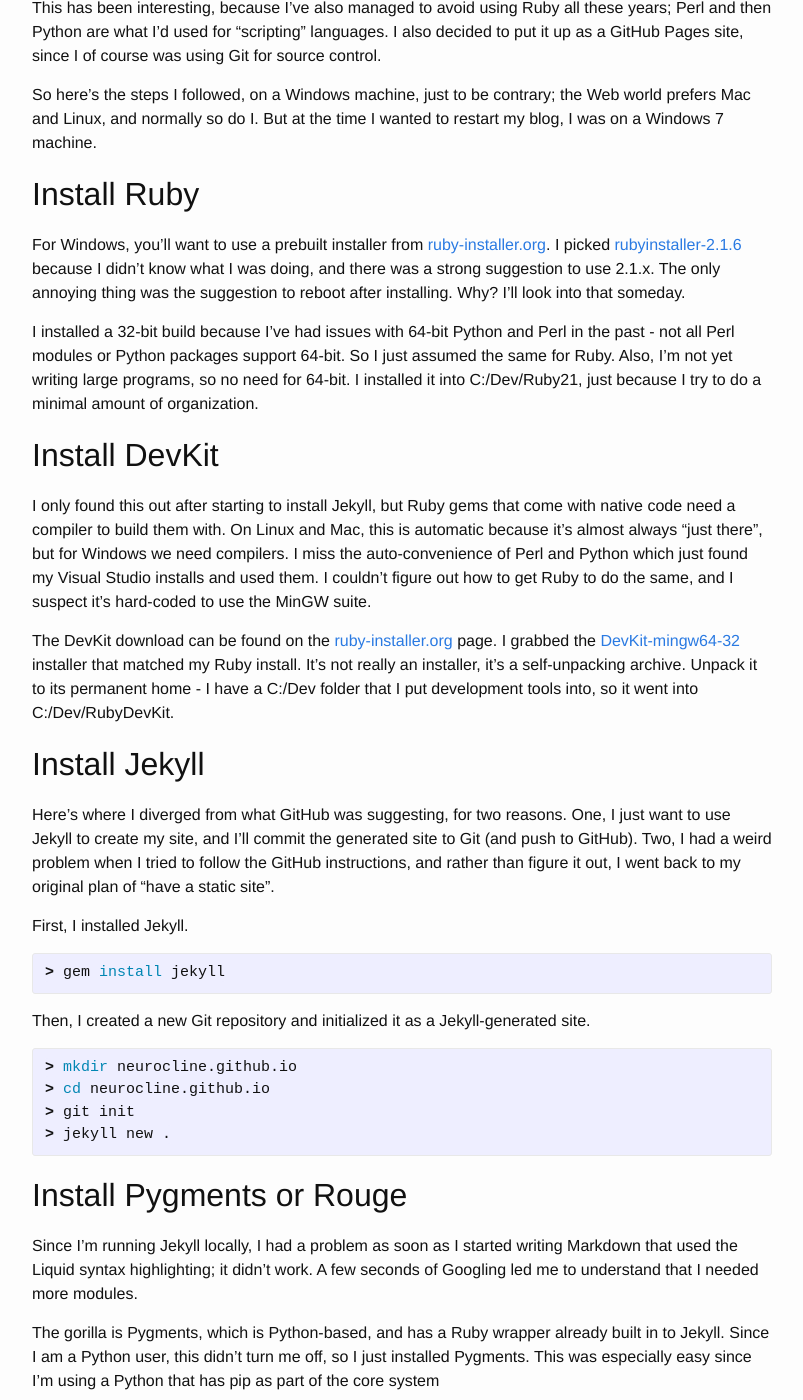
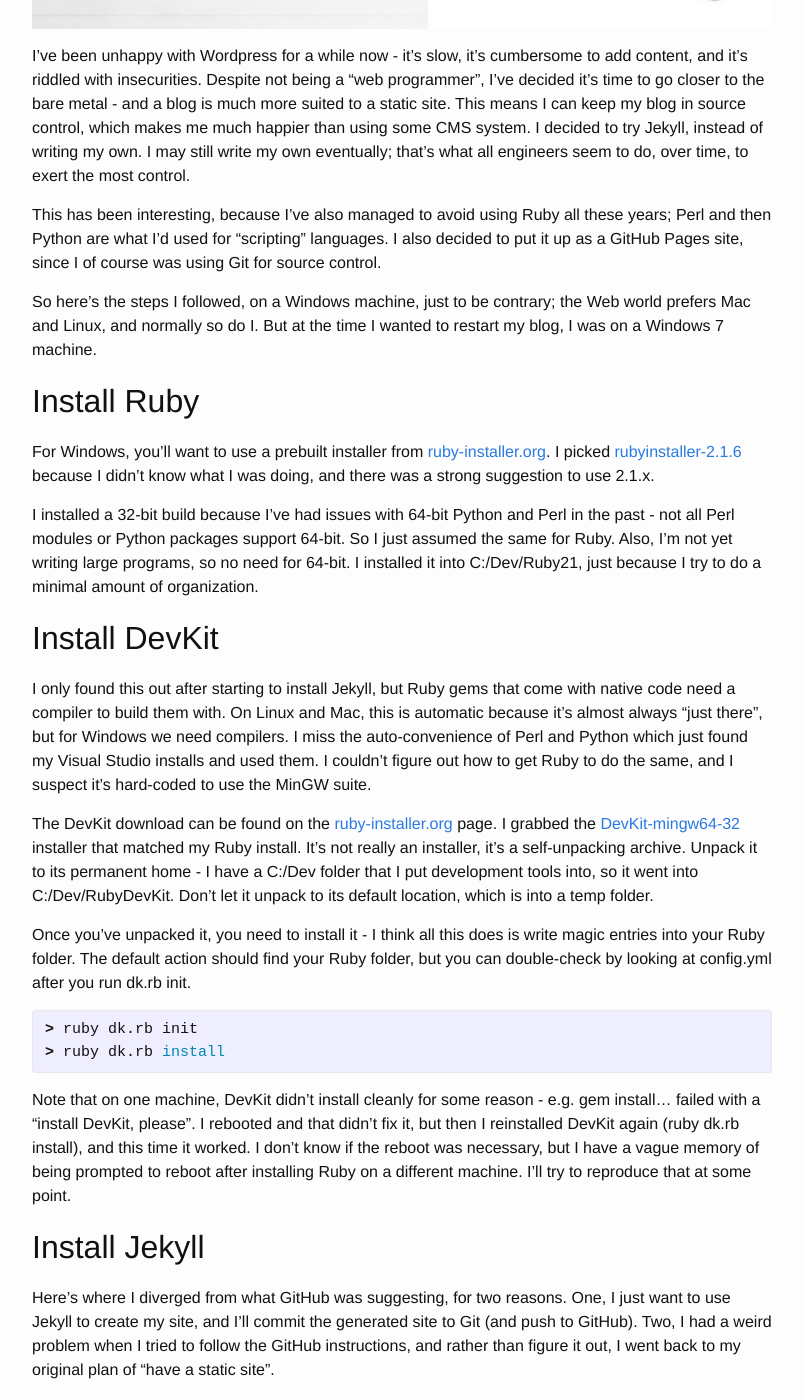
Before and after one commit to neurocline/neurocline.github.io, a Jekyll site: the page built from _posts/2015-05-01-using-jekyll.markdown, in a window 1280 px wide and 1400 px high, scrolled down 363 px. Shown: the whole window, without its empty margins (238-1041 px from the left). Built offline with Jekyll 4.4.1, drawn with Linux system fonts in a browser that asks for light colours.

Commit message:
Add images, fix small errors

```diff
--- a/_posts/2015-05-01-using-jekyll.markdown
+++ b/_posts/2015-05-01-using-jekyll.markdown
@@ -4,6 +4,8 @@ title:  "Using Jekyll for a blog"
 date:   2015-05-01 18:53:20
 categories: jekyll blog
 ---
+![My helpful screenshot](/assets/JekyllBlogging.jpg)
+
 I've been unhappy with Wordpress for a while now - it's slow, it's cumbersome to add content,
 and it's riddled with insecurities. Despite not being a "web programmer", I've decided it's time
 to go closer to the bare metal - and a blog is much more suited to a static site. This means I can
@@ -23,8 +25,7 @@ Windows 7 machine.
 
 For Windows, you'll want to use a prebuilt installer from [ruby-installer.org][ruby-installer].
 I picked [rubyinstaller-2.1.6][rubyinstaller-2.1.6] because I didn't know what I was doing, and
-there was a strong suggestion to use 2.1.x. The only annoying thing was the suggestion to reboot
-after installing. Why? I'll look into that someday.
+there was a strong suggestion to use 2.1.x.
 
 I installed a 32-bit build because I've had issues with 64-bit Python and Perl in the past - not
 all Perl modules or Python packages support 64-bit. So I just assumed the same for Ruby. Also, I'm
@@ -42,7 +43,23 @@ get Ruby to do the same, and I suspect it's hard-coded to use the MinGW suite.
 The DevKit download can be found on the [ruby-installer.org][ruby-installer] page. I grabbed
 the [DevKit-mingw64-32][ruby-devkit-2.1.0] installer that matched my Ruby install. It's not
 really an installer, it's a self-unpacking archive. Unpack it to its permanent home - I have
-a C:/Dev folder that I put development tools into, so it went into C:/Dev/RubyDevKit.
+a C:/Dev folder that I put development tools into, so it went into C:/Dev/RubyDevKit. Don't
+let it unpack to its default location, which is into a temp folder.
+
+Once you've unpacked it, you need to install it - I think all this does is write magic entries
+into your Ruby folder. The default action should find your Ruby folder, but you can double-check
+by looking at config.yml after you run dk.rb init.
+
+{% highlight bash %}
+> ruby dk.rb init
+> ruby dk.rb install
+{% endhighlight %}
+
+Note that on one machine, DevKit didn't install cleanly for some reason - e.g. gem install...
+failed with a "install DevKit, please". I rebooted and that didn't fix it, but then I reinstalled
+DevKit again (ruby dk.rb install), and this time it worked. I don't know if the reboot was
+necessary, but I have a vague memory of being prompted to reboot after installing Ruby on
+a different machine. I'll try to reproduce that at some point.
 
 ## Install Jekyll
 
@@ -169,6 +186,8 @@ to tweak or change the overall blog style, but that will happen.
 
 [Pygments](http://pygments.org/)
 
+[Installing DevKit](http://github.com/oneclick/rubyinstaller/wiki/Development-Kit)
+
 [ruby-installer]: http://rubyinstaller.org/downloads/
 [rubyinstaller-2.1.6]: http://dl.bintray.com/oneclick/rubyinstaller/rubyinstaller-2.1.6.exe
 [ruby-devkit-2.1.0]: http://dl.bintray.com/oneclick/rubyinstaller/DevKit-mingw64-32-4.7.2-20130224-1151-sfx.exe
--- a/index.html
+++ b/index.html
@@ -2,6 +2,7 @@
 layout: default
 ---
 
+<p><img src="/assets/Nebula.jpg" alt="My helpful screenshot" /></p>
 <div class="home">
 
   <h1 class="page-heading">Posts</h1>
```
Also changed, not shown: assets/JekyllBlogging.jpg (added), assets/Nebula.jpg (added).
